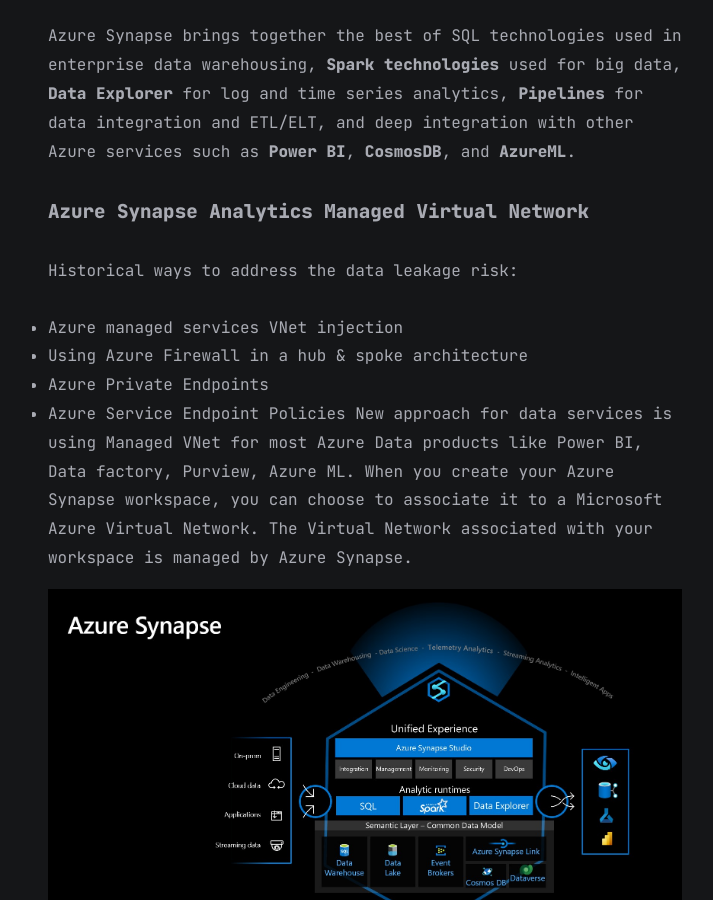
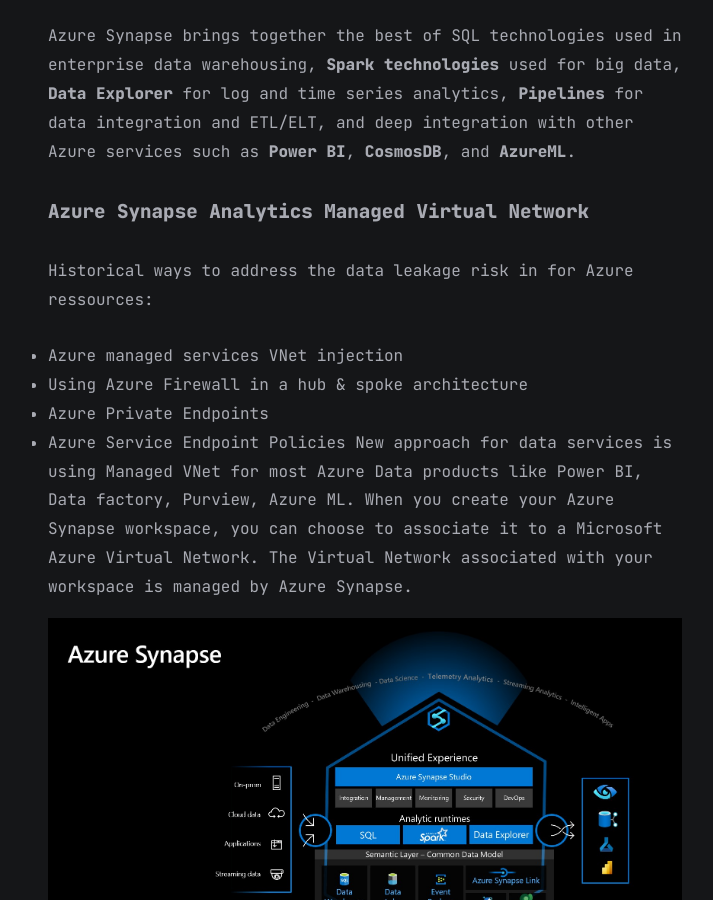
Before and after one commit to marc-hadjeje/marc-hadjeje.github.io, a Jekyll site: the page built from all_collections/_posts/2021-11-04-Synapse Analytics DEP.md, in a window 1280 px wide and 900 px high, scrolled down 1531 px. Shown: the whole window, without its empty margins (283-996 px from the left). Built offline with Jekyll 4.4.1, drawn with Linux system fonts in a browser that asks for light colours.

Commit message:
Update 2021-11-04-Synapse Analytics DEP.md

```diff
--- a/all_collections/_posts/2021-11-04-Synapse Analytics DEP.md
+++ b/all_collections/_posts/2021-11-04-Synapse Analytics DEP.md
@@ -16,7 +16,7 @@ In fact, there are two types of data exfiltration threats: **attacks from outsid
 ![Synapse Architecture](https://github.com/marc-hadjeje/marc-hadjeje.github.io/blob/main/assets/images/Synapse_archi.jpg?raw=true)
 Azure Synapse brings together the best of SQL technologies used in enterprise data warehousing, **Spark technologies** used for big data, **Data Explorer** for log and time series analytics, **Pipelines** for data integration and ETL/ELT, and deep integration with other Azure services such as **Power BI**, **CosmosDB**, and **AzureML**.
 ##### Azure Synapse Analytics Managed Virtual Network
-Historical ways to address the data leakage risk:
+Historical ways to address the data leakage risk in for Azure ressources:
 - Azure managed services VNet injection
 - Using Azure Firewall in a hub & spoke architecture
 - Azure Private Endpoints
```
